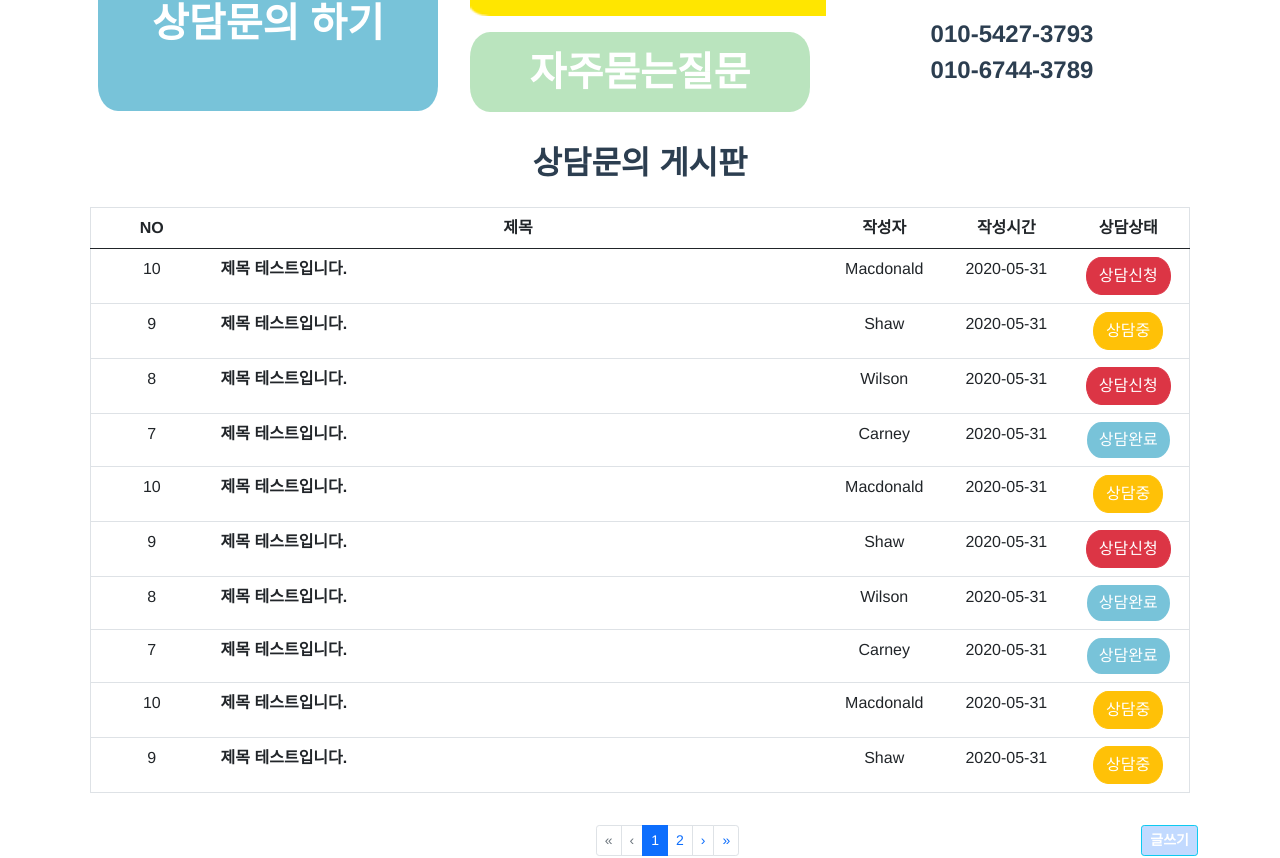
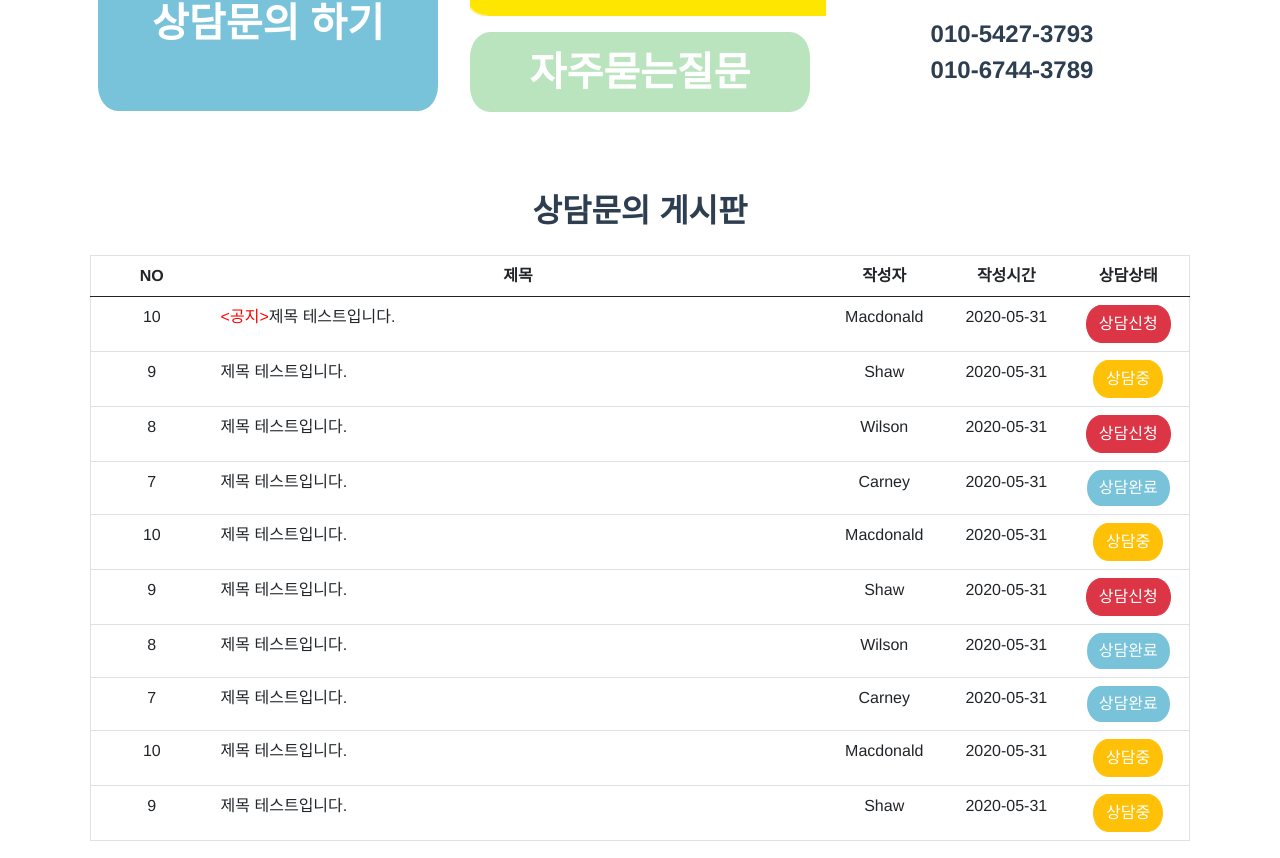
Before and after one commit to wogjsdl55/insuranceSite, a Vue app in the folder front/: page / in a window 1280 px wide. Shown: the part 850-1708 px from the top of the page. Built offline with nearby package versions, Linux system fonts and the light colour scheme; what vue2-editor would draw is missing.

Commit message:
main 디자인 수정진행중 입니다.

```diff
--- a/front/src/components/MainArea.vue
+++ b/front/src/components/MainArea.vue
@@ -62,7 +62,7 @@
             </b-card>
         </b-card-group>
 
-        <h2 style="font-weight:bold">상담문의 게시판</h2>
+        <h2 style="font-weight:bold; padding-top: 3rem;">상담문의 게시판</h2>
         <b-card>
           <b-table
             :items="items"
@@ -82,7 +82,7 @@
               >
             </template>
             <template #cell(제목)="data">
-              <b class="text-left" style="float:left">{{ data.value }}</b>
+              <span v-html ="data.value" style="float:left;">{{ data.value }}</span>
             </template>
 
             <template v-slot:cell(상담상태)="data">
@@ -95,7 +95,7 @@
         </b-card>
 
         <b-col>
-          <b-button to="/board" size="sm" style="color: white; font-weight: bold;" variant="info">글쓰기</b-button>
+          <b-button to="/board" size="sm" style="color: white; font-weight: bold;  width: 5rem;     margin-top: 0%;" variant="info">글쓰기</b-button>
           <b-pagination
               v-model="currentPage"
               :total-rows="rows"
@@ -132,7 +132,7 @@ export default {
       perPage: 10,
       fields: ['NO', '제목' , '작성자', '작성시간', '상담상태'],
       items: [
-          { NO: 10, 제목 : '제목 테스트입니다.', 작성자: 'Macdonald', 작성시간 : '2020-05-31', 상담상태 : '상담신청' },
+          { NO: 10, 제목 : '<span style="color:red;"><공지></span>제목 테스트입니다.', 작성자: 'Macdonald', 작성시간 : '2020-05-31', 상담상태 : '상담신청' },
           { NO: 9,  제목 : '제목 테스트입니다.', 작성자: 'Shaw',      작성시간 : '2020-05-31', 상담상태 : '상담중' },
           { NO: 8,  제목 : '제목 테스트입니다.', 작성자: 'Wilson',    작성시간 : '2020-05-31', 상담상태 : '상담신청' },
           { NO: 7,  제목 : '제목 테스트입니다.', 작성자: 'Carney',    작성시간 : '2020-05-31', 상담상태 : '상담완료' },
@@ -180,7 +180,6 @@ li { display: inline-block; margin: 0 10px; }
 a { color: #42b983; }
 
 .card { border: 0; }
-
 .pagination{ padding-left: 10%;}
 
 .card-body { padding: 1rem 0.5rem; }
--- a/front/src/components/TopArea.vue
+++ b/front/src/components/TopArea.vue
@@ -32,28 +32,14 @@ export default {
 </script>
 
 <style>
-.menu {
-  font-size: 1.1vw;
-  font-weight: bold;
-  font-family: 맑은고딕, Malgun Gothic, dotum, gulim, sans-serif;
-}
-.navbar-collapse{
-  padding-left: 25rem;
-  padding-top: 9.5rem;
-}
-.main_img{
-  padding-top: 2.5rem;
-}
+.menu { font-size: 1.1vw; font-weight: bold; font-family: 맑은고딕, Malgun Gothic, dotum, gulim, sans-serif; }
+.navbar-collapse{ padding-left: 25rem; padding-top: 9.5rem; }
+.main_img{ padding-top: 2.5rem; }
+.navbar-light .navbar-nav .nav-link:hover{  color: #0dcaf0; }
 
 @media (max-width: 576px) {
-.navbar-collapse{
-  padding-left: 0;
-  padding-top: 0rem;
-  }
-  .main_img{
-    padding-top: 0;
-    width: 200px;
-  }
+.navbar-collapse{  padding-left: 0; padding-top: 0rem; }
+.main_img{ padding-top: 0; width: 200px; }
 }
 
 </style>
```
